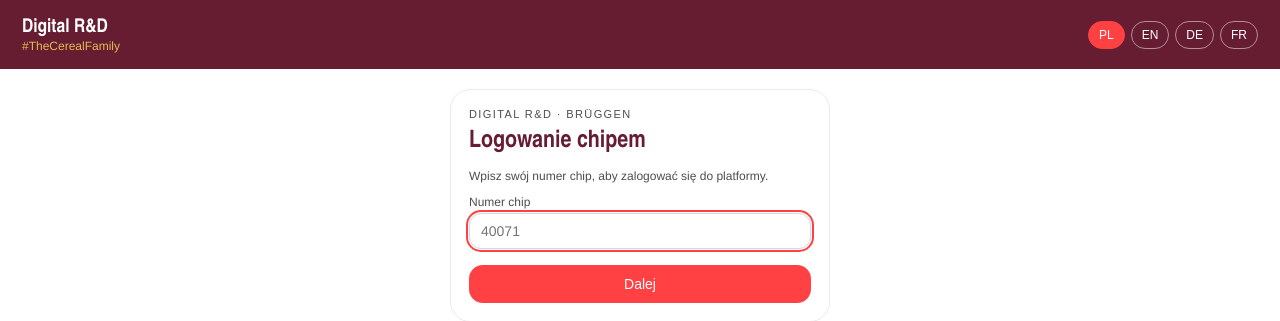
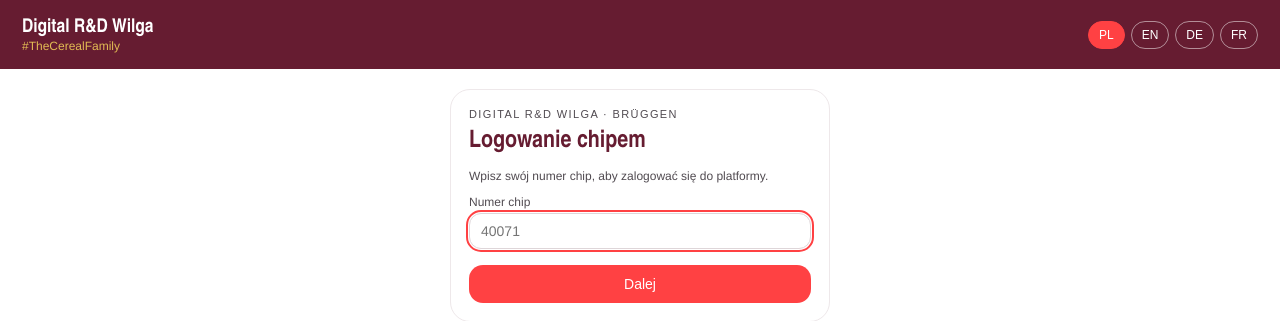
Before and after one commit to SP1BrueggenPL/R-D-Platform, a Django app: page /accounts/login/ in a window 1280 px wide. Shown: the top 321 px of the page. Run offline with Django 5.2, Linux system fonts and the light colour scheme.

Commit message:
Rename the displayed platform name to "Digital R&D Wilga"
Top-bar heading, browser tab title and the small captions above the page
headings (login, hub, users panel, access-denied page).

Co-Authored-By: Claude Sonnet 5.5 <noreply@anthropic.com>

```diff
--- a/templates/403.html
+++ b/templates/403.html
@@ -4,7 +4,7 @@
 {% block content %}
 <div class="wrap" style="max-width:520px">
   <div class="card">
-    <div class="eyebrow">Digital R&amp;D · Brüggen</div>
+    <div class="eyebrow">Digital R&amp;D Wilga · Brüggen</div>
     <h2>{% t 'denied.title' %}</h2>
     <p class="note">{% t 'denied.text' %}</p>
     <a class="btn primary" href="{% url 'core:hub' %}">{% t 'nav.hub' %}</a>
--- a/templates/accounts/login.html
+++ b/templates/accounts/login.html
@@ -4,7 +4,7 @@
 {% block content %}
 <div class="wrap" style="max-width:420px">
   <div class="card">
-    <div class="eyebrow">Digital R&amp;D · Brüggen</div>
+    <div class="eyebrow">Digital R&amp;D Wilga · Brüggen</div>
 
     {% if stage == 'chip' %}
       <h2 style="margin-bottom:6px">{% t 'login.heading' %}</h2>
--- a/templates/accounts/user_list.html
+++ b/templates/accounts/user_list.html
@@ -2,7 +2,7 @@
 {% block title %}Użytkownicy{% endblock %}
 {% block content %}
 <div class="wrap">
-  <div class="eyebrow">Digital R&amp;D · Administracja</div>
+  <div class="eyebrow">Digital R&amp;D Wilga · Administracja</div>
   <div class="row" style="justify-content:space-between">
     <h2>Użytkownicy</h2>
     <a class="btn primary" href="{% url 'accounts:user_create' %}">+ Dodaj użytkownika</a>
--- a/templates/base.html
+++ b/templates/base.html
@@ -4,13 +4,13 @@
 <meta charset="utf-8">
 <meta name="viewport" content="width=device-width, initial-scale=1, viewport-fit=cover">
 <meta name="theme-color" content="#661C31">
-<title>{% block title %}Digital R&amp;D{% endblock %} · Brüggen</title>
+<title>{% block title %}Digital R&amp;D Wilga{% endblock %} · Brüggen</title>
 <link rel="stylesheet" href="{% static 'brand/css/brand.css' %}">
 {% block extra_head %}{% endblock %}
 </head>
 <body>
 <div class="top">
-  <div><h1>Digital R&amp;D</h1>
+  <div><h1>Digital R&amp;D Wilga</h1>
   <div class="tagline">#TheCerealFamily</div></div>
   <div class="top-nav">
     {% if user.is_authenticated and request.resolver_match.view_name != 'core:hub' %}
--- a/templates/core/hub.html
+++ b/templates/core/hub.html
@@ -3,7 +3,7 @@
 {% block title %}{% t 'hub.title' %}{% endblock %}
 {% block content %}
 <div class="wrap">
-  <div class="eyebrow">Digital R&amp;D · Brüggen</div>
+  <div class="eyebrow">Digital R&amp;D Wilga · Brüggen</div>
   <h2>{% t 'hub.heading' %}</h2>
   <p class="note">{% t 'hub.intro' %}</p>
   <div class="hub-grid">
```
